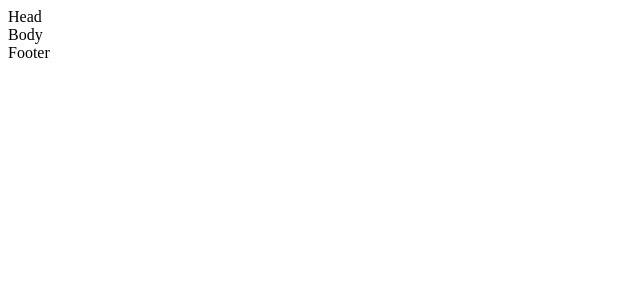
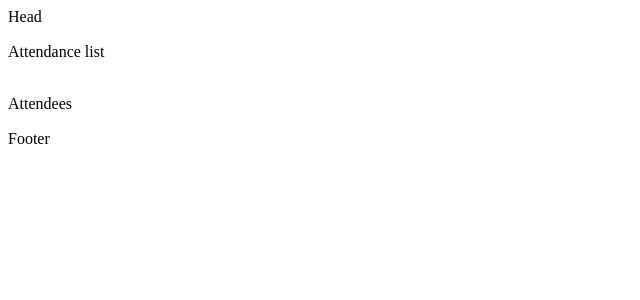
Before and after one commit to u1810291/attendance-checker, a React (Create React App) app: page / in a window 1280 px wide. Shown: the top 300 px of the page, without its empty margins (0-640 px from the left). Built offline with nearby package versions, Linux system fonts and the light colour scheme.

Commit message:
sidebar elements

```diff
--- /dev/null
+++ b/src/components/Sidebar/Item/index.tsx
@@ -0,0 +1,13 @@
+import { Container } from './style';
+import { useHistory } from 'react-router-dom'
+
+const Item = ({ title, path }: any) => {
+  const history = useHistory()
+  return (
+    <Container onClick={() => history.push(path)}>
+      {title}
+    </Container>
+  )
+}
+
+export default Item;
--- /dev/null
+++ b/src/components/Sidebar/Item/style.ts
@@ -0,0 +1,9 @@
+import styled from 'styled-components'
+
+export const Container = styled.div`
+  display: flex;
+  align-items: center;
+  cursor: pointer;
+  height: 52px;
+  background: ;
+`
--- a/src/components/Sidebar/index.tsx
+++ b/src/components/Sidebar/index.tsx
@@ -1,10 +1,19 @@
 import { Main, Head, Body, Footer } from './style'
+import routes from '../../routes/main-routes'
+import Item from './Item'
 
 export default () => {
   return (
     <Main>
       <Head>Head</Head>
-      <Body>Body</Body>
+      <Body>
+        {routes.map(({ title, path }, index) => (
+          <Item
+            key={index + 1}
+            title={title}
+            path={path} />
+        ))}
+      </Body>
       <Footer>Footer</Footer>
     </Main>
   )
--- a/src/routes/main-routes.ts
+++ b/src/routes/main-routes.ts
@@ -11,7 +11,7 @@ export default [
   {
     exact: true,
     path: '/attendees',
-    title: 'Attendanees',
+    title: 'Attendees',
     component: FullList
   }
 
```
